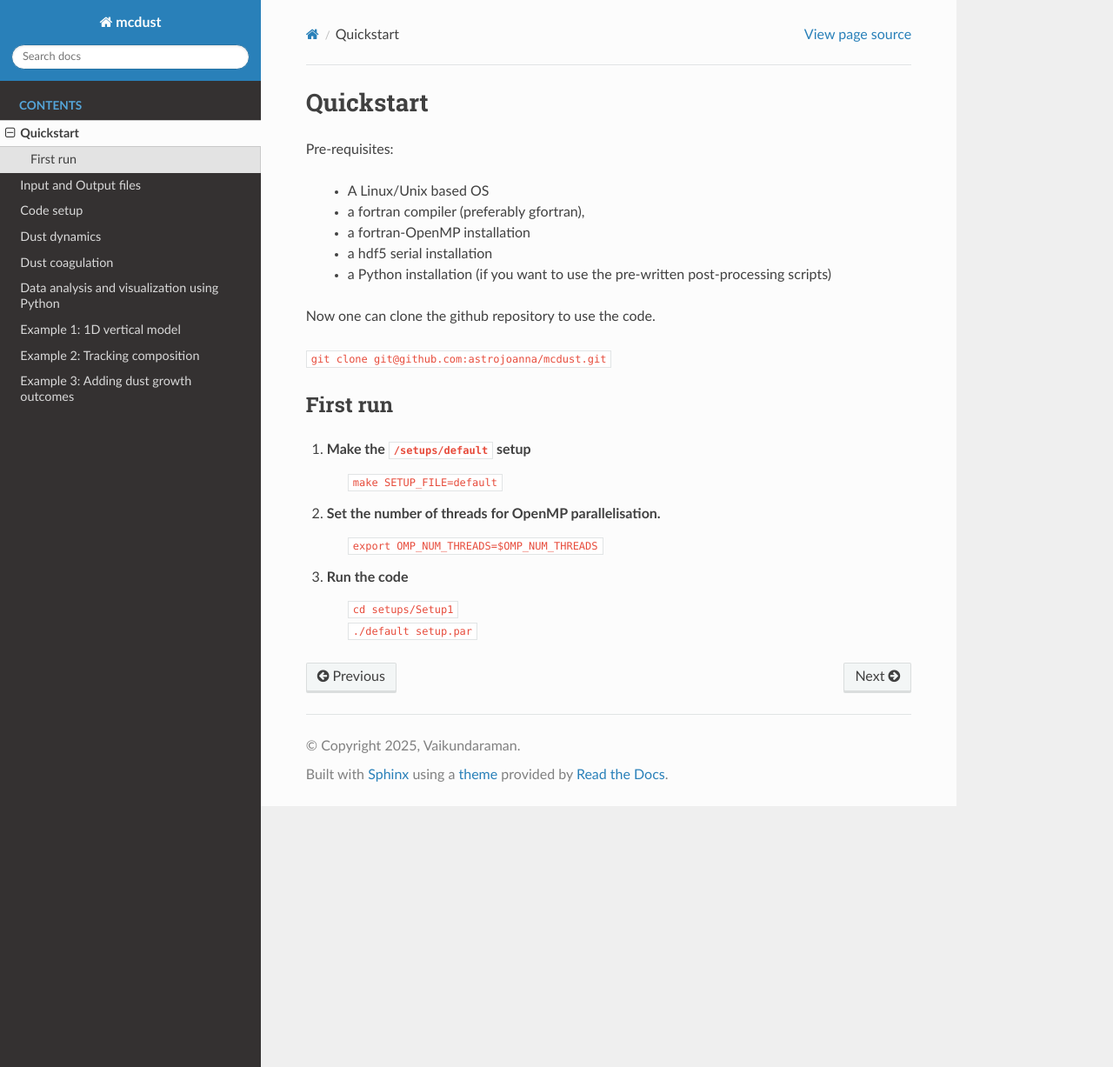
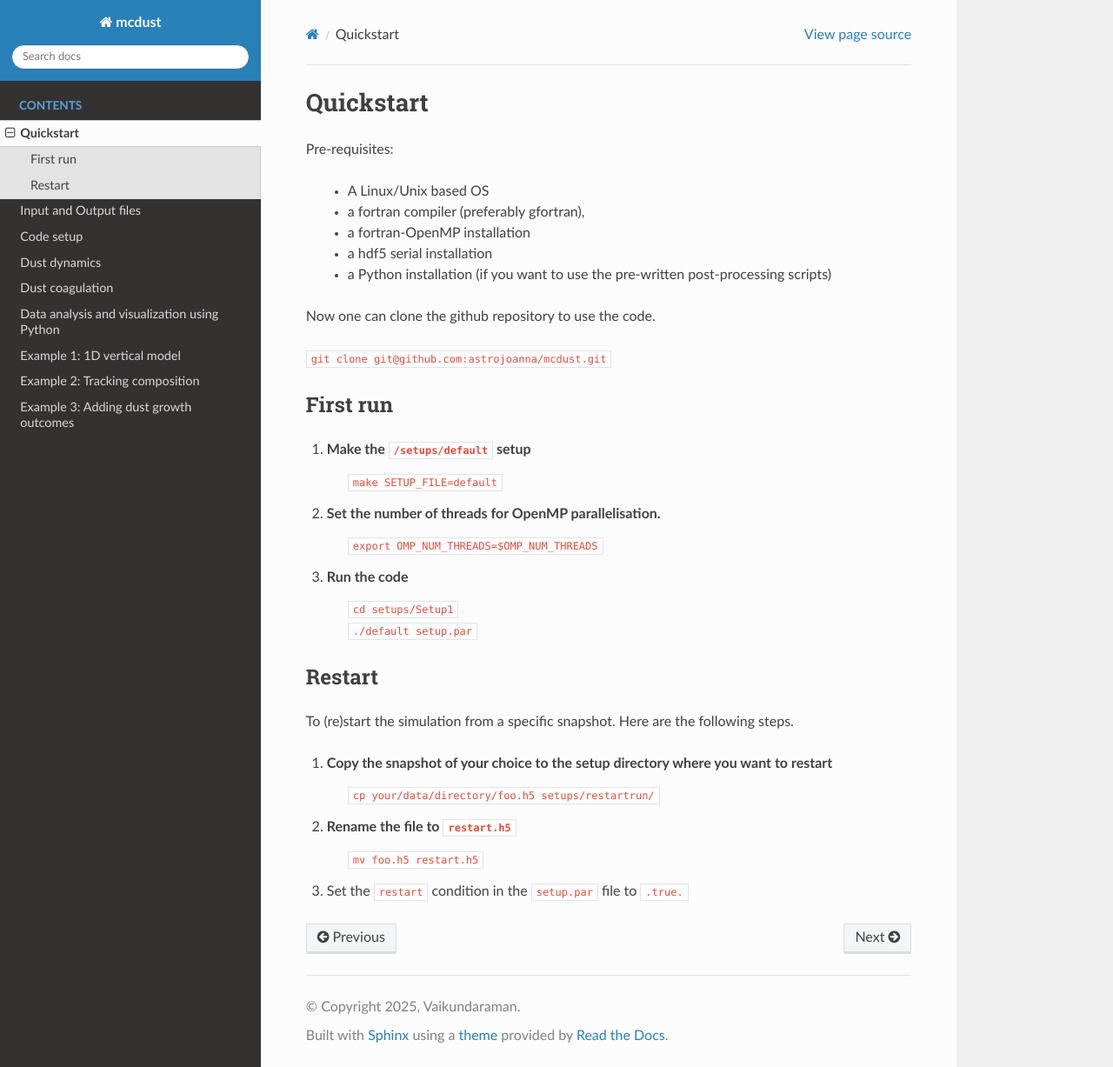
Before and after one commit to vicky1997/docs_test, a Sphinx documentation site: the page built from docs/source/setup.rst, in a window 1280 px wide and 1227 px high. Shown: the whole window at 87% size. Built offline with Sphinx 7.4.7 and the Read the Docs theme 3.1.0, drawn with Linux system fonts in a browser that asks for light colours; pages that are not in the unit, such as notebooks, are missing from menus.

Commit message:
working so far

```diff
--- a/docs/source/index.rst
+++ b/docs/source/index.rst
@@ -5,7 +5,7 @@
 
 | ``mcdust`` is a 2D (r-z) code that simulates the vertical and radial evolution and growth of dust. The dust growth is implemented using a Monte Carlo approach.
 
-| The details are ``mcdust`` are presented in Drazkowksa et al. (2013) & Vaikundaraman et al. (in prep).
+| The details are ``mcdust`` are presented in Drazkowksa et al. (2013) & Vaikundaraman et al. (in prep). The code units are in cgs and we use a cylindrical co-ordinate system (r-z) in the code.
 
 | Here we outline the basic setup and usage of the code and some ways in which one can make use of the features of the code.
 
--- a/docs/source/inputoutput.rst
+++ b/docs/source/inputoutput.rst
@@ -28,6 +28,7 @@ This is the file to specify the simulation parameters. The parameters to be ente
 | :code:`temperature_[K]`  - the temperature in K at 1 AU
 | :code:`erosion_mass_ratio` - mass ratio condition to trigger erosion
 | :code:`data_directory` - directory name to write the data
+| :code:`restart` - to be set to true if we are starting a simulation from a snapshot
 
 
 If the values for the parameters are not entered in the file, the default values will be taken as specified in the :code:`parameters.f90` file. New parameters can also be added to the simulation via the :code:`parameters.f90` file.
--- a/docs/source/setup.rst
+++ b/docs/source/setup.rst
@@ -26,3 +26,14 @@ First run
 #. Run the code
     | :code:`cd setups/Setup1`
     | :code:`./default setup.par`
+
+Restart
++++++++
+
+To (re)start the simulation from a specific snapshot. Here are the following steps.
+
+#. Copy the snapshot of your choice to the setup directory where you want to restart
+    :code:`cp your/data/directory/foo.h5 setups/restartrun/`
+#. Rename the file to :code:`restart.h5`
+    :code:`mv foo.h5 restart.h5`
+#. Set the :code:`restart` condition in the :code:`setup.par` file to :code:`.true.`
```
Also changed, not shown: other parts of docs/source/index.rst (+0 -1 lines), other parts of docs/source/inputoutput.rst (+0 -1 lines).
